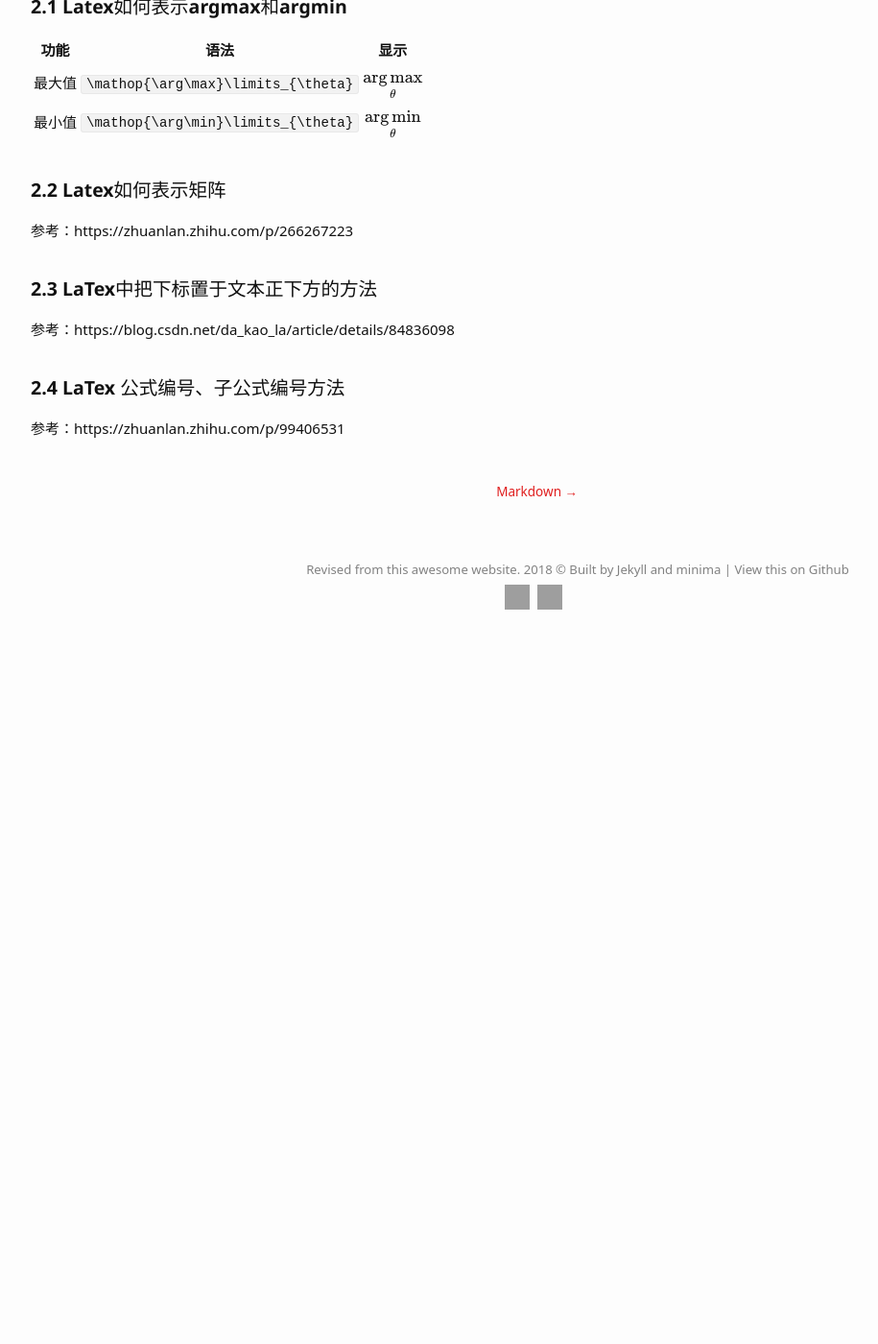
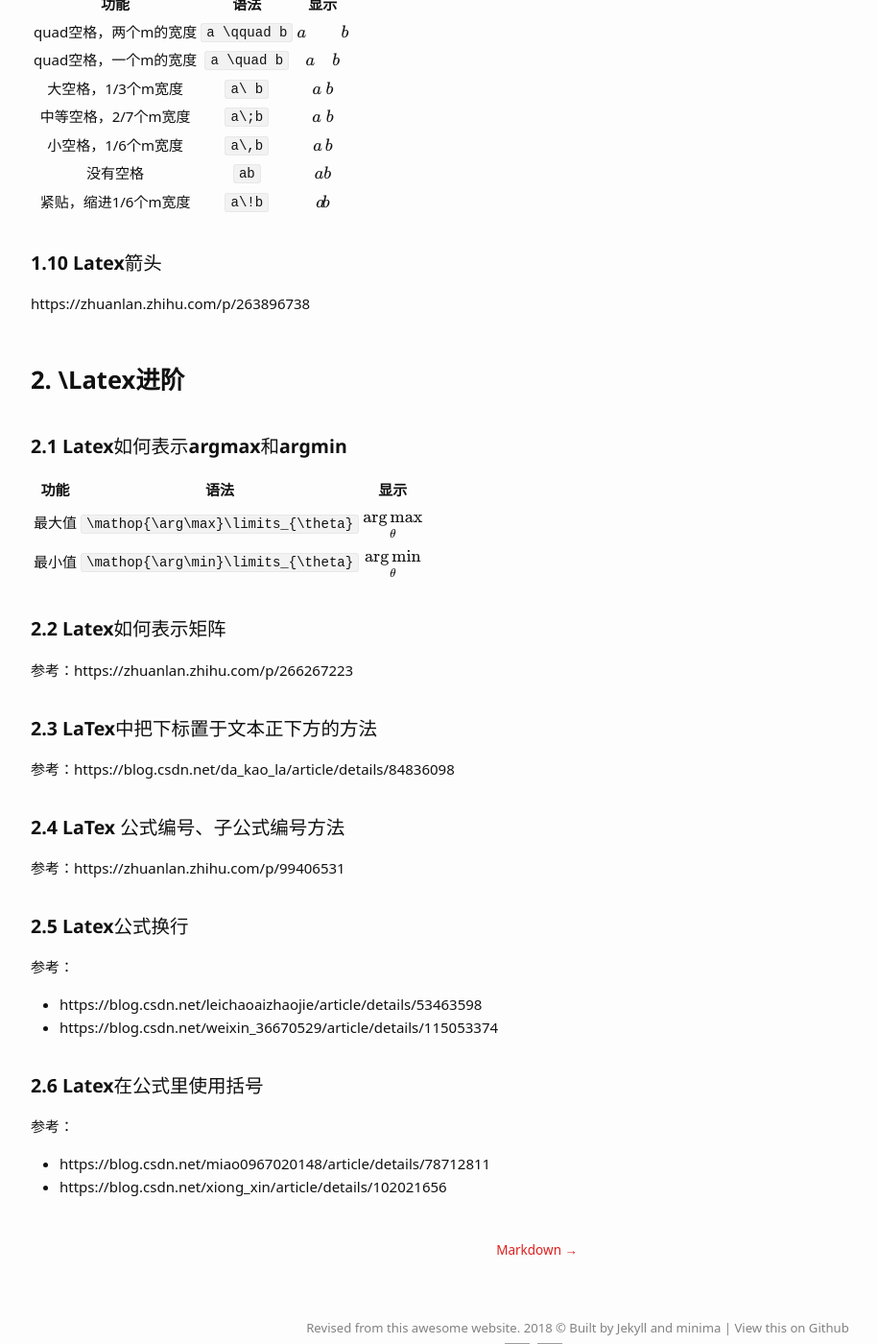
Before and after one commit to Wei-kang-Wang/tech-log, a Jekyll site: the page built from _posts/2022-01-01-LaTex.md, in a window 1280 px wide and 1400 px high, scrolled down 4715 px. Shown: the whole window at 96% size, without its empty margins (38-953 px from the left). Built offline with Jekyll 4.4.1, drawn with Linux system fonts in a browser that asks for light colours; some web fonts are replaced; formulas are drawn with MathJax 3; before the commit the page ends 5370 px from its top, so only the background shows below that; some of the changed text lies outside the part shown; grey boxes are pictures that could not be loaded.

Commit message:
Update 2022-01-01-LaTex.md

```diff
--- a/_posts/2022-01-01-LaTex.md
+++ b/_posts/2022-01-01-LaTex.md
@@ -32,6 +32,7 @@ tags: language
 
 注意`(`和`)`是普通的小括号，而`\left(`和`\left)`可以使得括号大小和括号内的部分相对于，比如说有分式的时候。
 
+https://blog.csdn.net/han____shuai/article/details/49679335
 
 ### 1.2 Latex字体
 
@@ -178,6 +179,22 @@ tags: language
 | `\psi, \Psi` | $$\psi, \Psi$$ |
 | `\omega, \Omega` | $$\omega, \Omega$$ |
 
+### 1.9 Latex空格
+
+| 功能 | 语法 | 显示 |
+| :------: | :------: | :------: |
+| quad空格，两个m的宽度 | `a \qquad b` | $$a \qquad b$$ |
+| quad空格，一个m的宽度 | `a \quad b` | $$a \quad b$$ |
+| 大空格，1/3个m宽度 | `a\ b` | $$a\ b$$ |
+| 中等空格，2/7个m宽度 | `a\;b` | $$a\;b$$ |
+| 小空格，1/6个m宽度 | `a\,b` | $$a\,b$$ |
+| 没有空格 | `ab` | $$ab$$ |
+| 紧贴，缩进1/6个m宽度 | `a\!b` | $$a\!b$$ |
+
+### 1.10 Latex箭头
+
+https://zhuanlan.zhihu.com/p/263896738
+
 ## 2. \Latex进阶
 
 ### 2.1 Latex如何表示argmax和argmin
@@ -198,3 +215,15 @@ tags: language
 ### 2.4 LaTex 公式编号、子公式编号方法
 
 参考：https://zhuanlan.zhihu.com/p/99406531
+
+### 2.5 Latex公式换行
+
+参考：
+* https://blog.csdn.net/leichaoaizhaojie/article/details/53463598
+* https://blog.csdn.net/weixin_36670529/article/details/115053374
+
+### 2.6 Latex在公式里使用括号
+
+参考：
+* https://blog.csdn.net/miao0967020148/article/details/78712811
+* https://blog.csdn.net/xiong_xin/article/details/102021656
```
